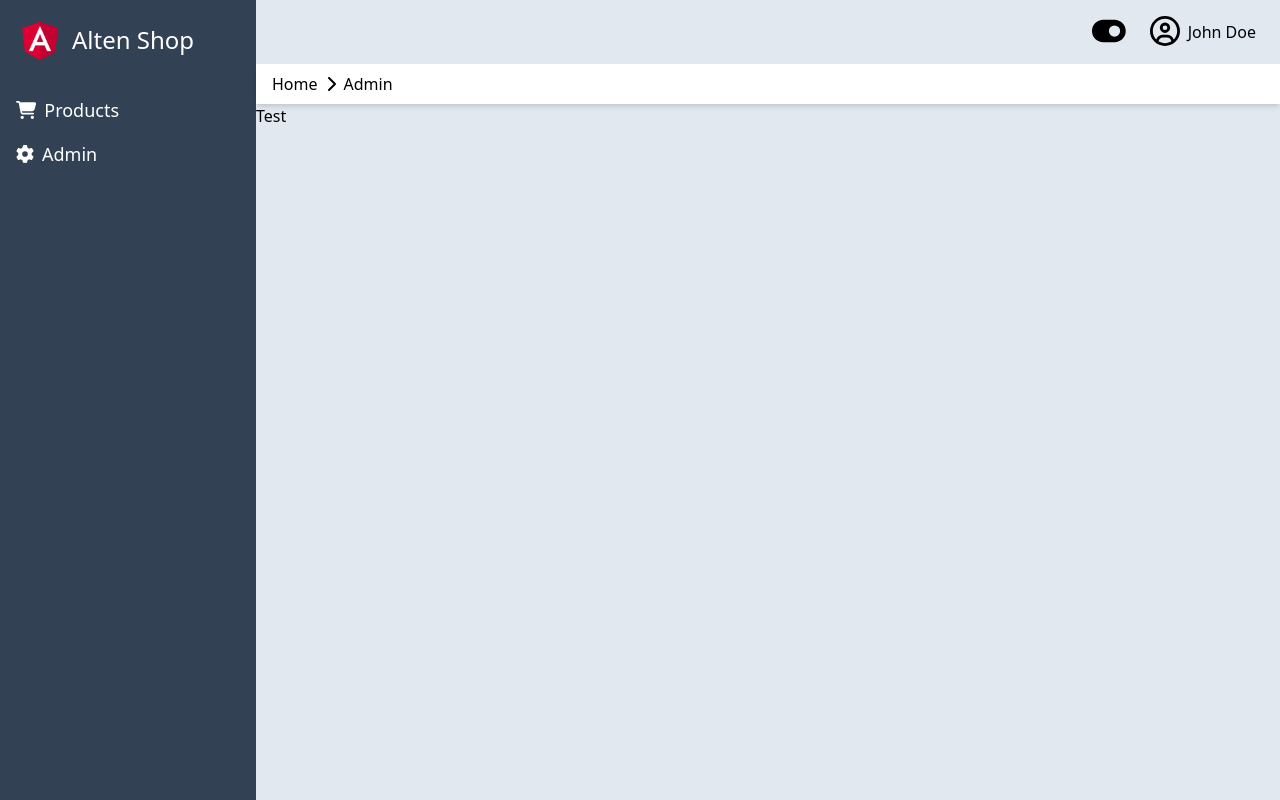
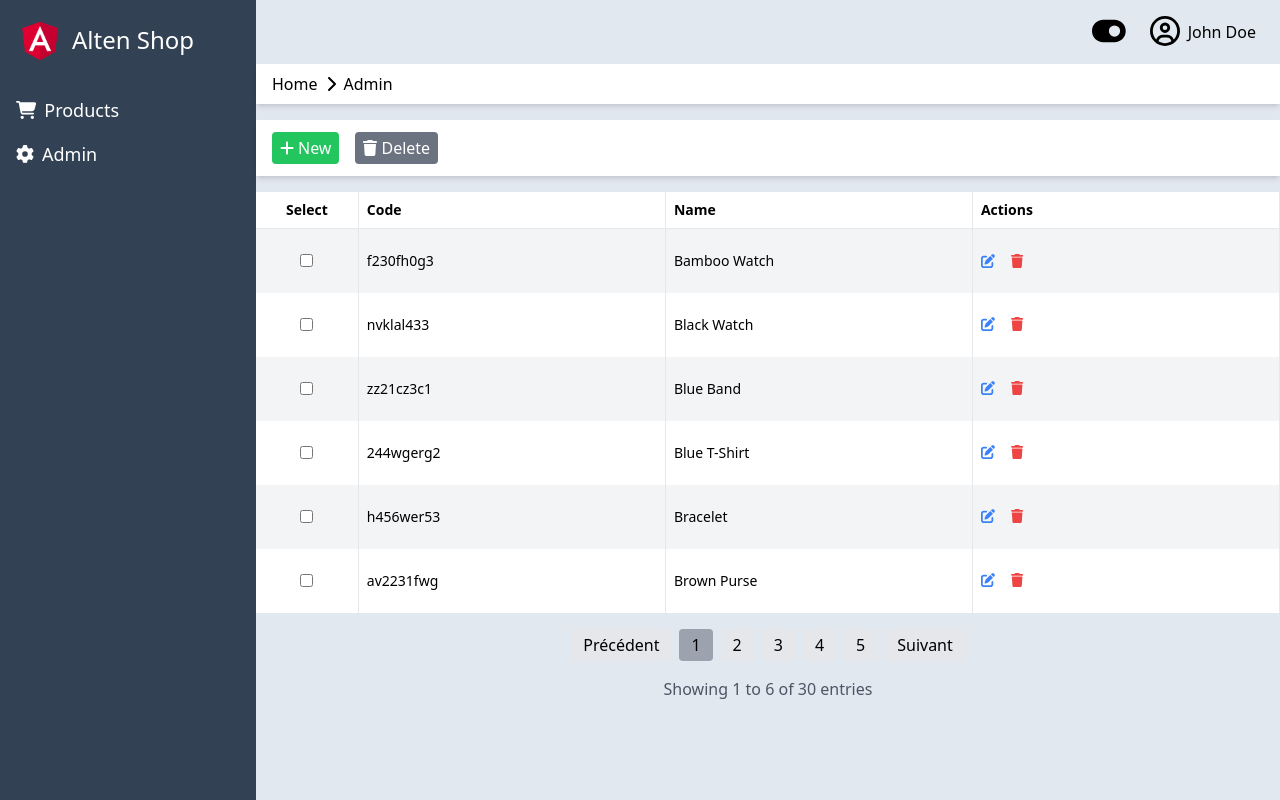
Before and after one commit to gaelamand/altenshop, a React (Create React App) app: page /Admin/Products in a window 1280 px wide. Built offline with nearby package versions, Linux system fonts and the light colour scheme.

Commit message:
:sparkles: admin page creation

```diff
--- a/src/components/Admin/index.jsx
+++ b/src/components/Admin/index.jsx
@@ -1,11 +1,99 @@
-import React from 'react';
+import React, { useState } from 'react';
+import { useDarkMode } from '../DarkMode/DarkModeContext';
+import { FontAwesomeIcon } from '@fortawesome/react-fontawesome';
+import { faPlus, faTrash, faEdit } from '@fortawesome/free-solid-svg-icons';
+import products from '../../assets/products.json';
+
+const itemsPerPage = 6; // Nombre d'éléments par page
 
 const Admin = () => {
+  const { isDarkMode, toggleDarkMode } = useDarkMode();
+  const [currentPage, setCurrentPage] = useState(1);
+
+  const totalItems = products.data.length;
+  const totalPages = Math.ceil(totalItems / itemsPerPage);
+
+  const pageNumbers = Array.from({ length: totalPages }, (_, index) => index + 1);
+
+  const startIndex = (currentPage - 1) * itemsPerPage;
+  const endIndex = Math.min(currentPage * itemsPerPage, totalItems);
 
   return (
-    <div className="">
-      Test
-  </div>
+    <div>
+      <div className={`h-14 mt-4 shadow-md flex items-center ${isDarkMode ? 'bg-slate-400' : 'bg-white'}`}>
+        <button className="ml-4 bg-green-500 hover:bg-green-600 text-white px-2 py-1 rounded">
+          <FontAwesomeIcon icon={faPlus} className="mr-1" />
+          New
+        </button>
+        <button className="ml-4 bg-gray-500 hover:bg-gray-600 text-white px-2 py-1 rounded">
+          <FontAwesomeIcon icon={faTrash} className="mr-1" />
+          Delete
+        </button>
+      </div>
+
+      <div className={`mt-4 overflow-x-auto ${isDarkMode ? 'bg-slate-400' : 'bg-slate-200'}`}>
+        <div className="max-w-screen-lg mx-auto">
+          <table className="w-full table-fixed">
+            <thead>
+              <tr className="border-b">
+                <th className="w-1/12 border-r bg-white text-center p-2 text-sm">Select</th>
+                <th className="w-1/4 border-r bg-white text-left p-2 text-sm">Code</th>
+                <th className="w-1/4 border-r bg-white text-left p-2 text-sm">Name</th>
+                <th className="w-1/4 border-r bg-white last:text-left p-2 text-sm">Actions</th>
+              </tr>
+            </thead>
+            <tbody>
+              {products.data
+                .slice(startIndex, endIndex)
+                .map((item, index) => (
+                  <tr key={item.id} className={index % 2 === 0 ? 'bg-gray-100' : 'bg-white'}>
+                    <td className="w-1/12 border-r text-center h-16 p-2"><input type="checkbox" /></td>
+                    <td className="w-1/4 border-r text-left text-sm p-2">{item.code}</td>
+                    <td className="w-1/4 border-r text-left text-sm p-2">{item.name}</td>
+                    <td className="w-1/4 border-r text-left text-sm p-2">
+                      <button className="mr-4 text-blue-500 hover:text-blue-700">
+                        <FontAwesomeIcon icon={faEdit} />
+                      </button>
+                      <button className="text-red-500 hover:text-red-700">
+                        <FontAwesomeIcon icon={faTrash} />
+                      </button>
+                    </td>
+                  </tr>
+                ))}
+            </tbody>
+          </table>
+        </div>
+      </div>
+
+      <div className="flex justify-center mt-4">
+        <button
+          className="bg-gray-200 hover:bg-gray-300 rounded px-3 py-1 mx-1"
+          onClick={() => setCurrentPage(currentPage - 1)}
+          disabled={currentPage === 1}
+        >
+          Précédent
+        </button>
+        {pageNumbers.map((pageNumber) => (
+          <button
+            key={pageNumber}
+            className={`bg-gray-200 hover:bg-gray-300 rounded px-3 py-1 mx-1 ${currentPage === pageNumber ? 'bg-gray-400' : ''}`}
+            onClick={() => setCurrentPage(pageNumber)}
+          >
+            {pageNumber}
+          </button>
+        ))}
+        <button
+          className="bg-gray-200 hover:bg-gray-300 rounded px-3 py-1 mx-1"
+          onClick={() => setCurrentPage(currentPage + 1)}
+          disabled={currentPage === totalPages}
+        >
+          Suivant
+        </button>
+      </div>
+      <div className="mt-4 text-center text-gray-600">
+        Showing {startIndex + 1} to {endIndex} of {totalItems} entries
+      </div>
+    </div>
   );
 }
 
--- a/src/components/MainContainer/index.jsx
+++ b/src/components/MainContainer/index.jsx
@@ -57,7 +57,7 @@ const MainContainer = () => {
     return (
         <div className={`flex flex-col items-center justify-center pt-2 ${isDarkMode ? 'bg-slate-400' : 'bg-slate-200'}`}>
             <div className={`p-4 rounded-lg shadow-md w-3/4 mb-4 ${isDarkMode ? 'bg-slate-600' : 'bg-white'}`}>
-                <div className="flex items-center">
+                <div className="flex items-center h-6">
                     <select
                         className="border rounded p-1"
                         onChange={(e) => sortProducts(e.target.value)} // Appel de la fonction de tri
@@ -94,7 +94,7 @@ const MainContainer = () => {
                         .map((product) => (
                             <div
                                 key={product.id}
-                                className={`bg-gray-50 p-4 rounded-lg shadow-md w-full ${viewMode === 'list' ? 'mb-2' : ''
+                                className={`bg-gray-50 p-3 rounded-lg shadow-md w-full ${viewMode === 'list' ? 'mb-2' : ''
                                     }`}
                                 style={{ display: viewMode === 'list' ? 'flex' : 'block' }}
                             >
--- a/src/components/Menu/index.jsx
+++ b/src/components/Menu/index.jsx
@@ -12,7 +12,7 @@ const Menu = () => {
 
   // Capitaliser la première lettre du premier segment
   const capitalizedFirstSegment =
-    firstSegment.charAt(0).toUpperCase() + firstSegment.slice(1);
+    firstSegment?.charAt(0).toUpperCase() + firstSegment?.slice(1);
 
   return (
     <div className={`h-10 shadow-md flex items-center ${isDarkMode ? 'bg-slate-600' : 'bg-white'}`}>
```
